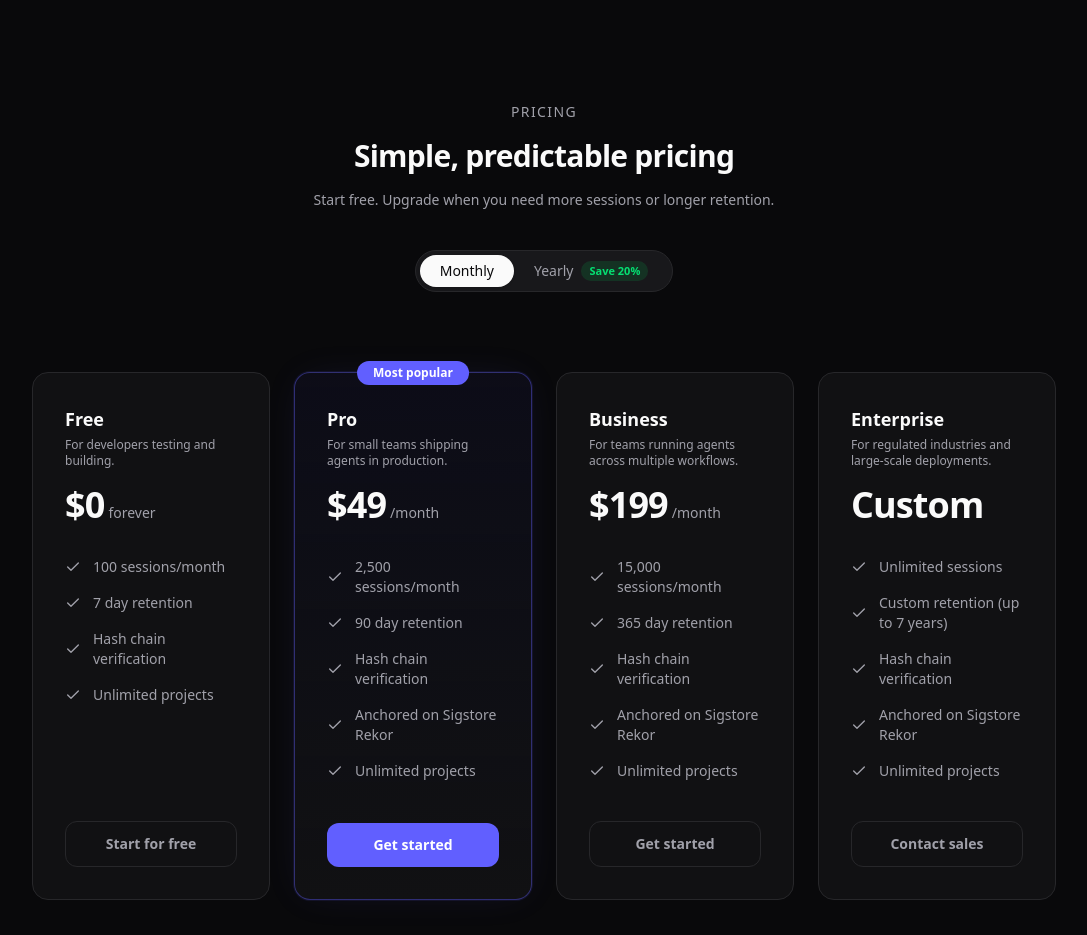
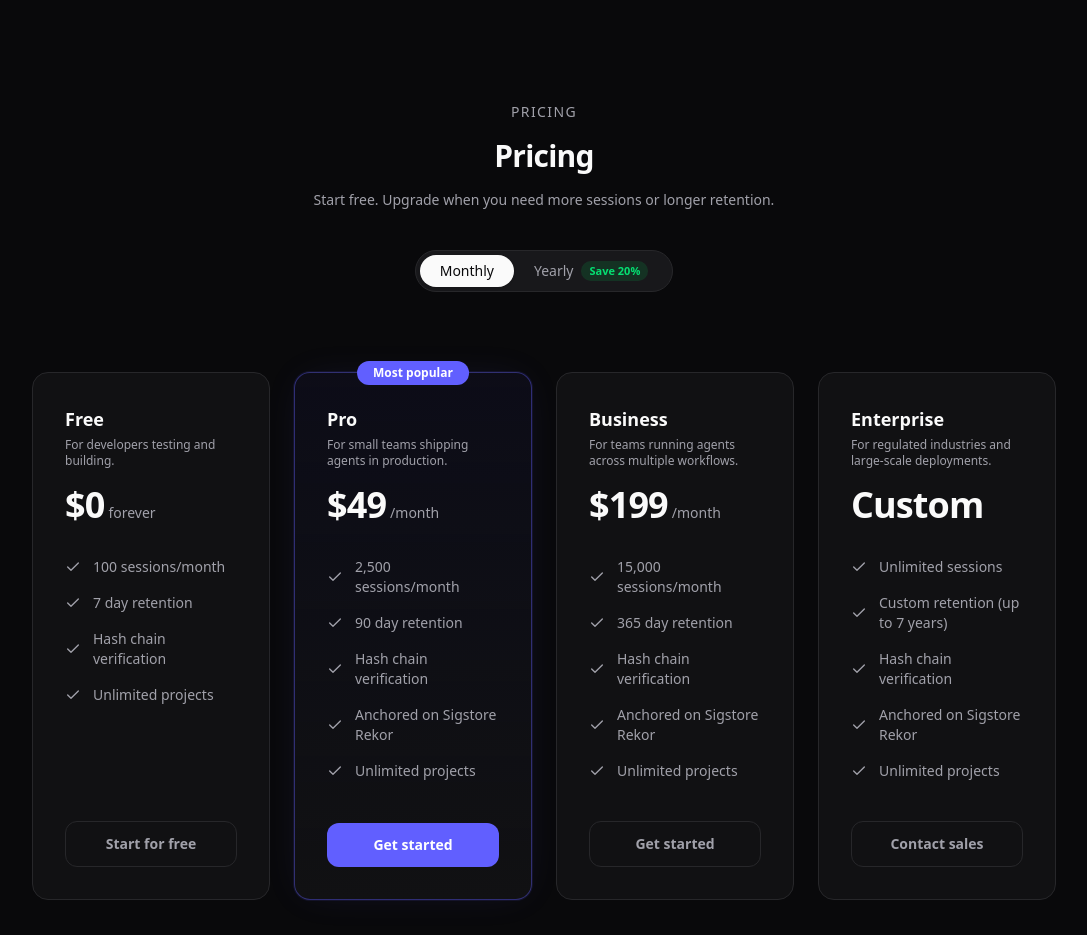
Before and after one commit to ramongalego/agent-receipt, a Next.js app: page / in a window 1280 px wide. Shown: the part 3580-4515 px from the top of the page, without its empty margins (96-1183 px from the left). Built offline with nearby package versions, Linux system fonts and the light colour scheme; no server answers.

Commit message:
changes pricing copy

```diff
--- a/src/app/page.tsx
+++ b/src/app/page.tsx
@@ -529,7 +529,7 @@ export default function LandingPage() {
             Pricing
           </p>
           <h2 className="mb-4 text-center text-2xl font-bold tracking-tight sm:text-3xl">
-            Simple, predictable pricing
+            Pricing
           </h2>
           <p className="mx-auto mb-10 max-w-lg text-center text-sm text-muted-foreground">
             Start free. Upgrade when you need more sessions or longer retention.
```
